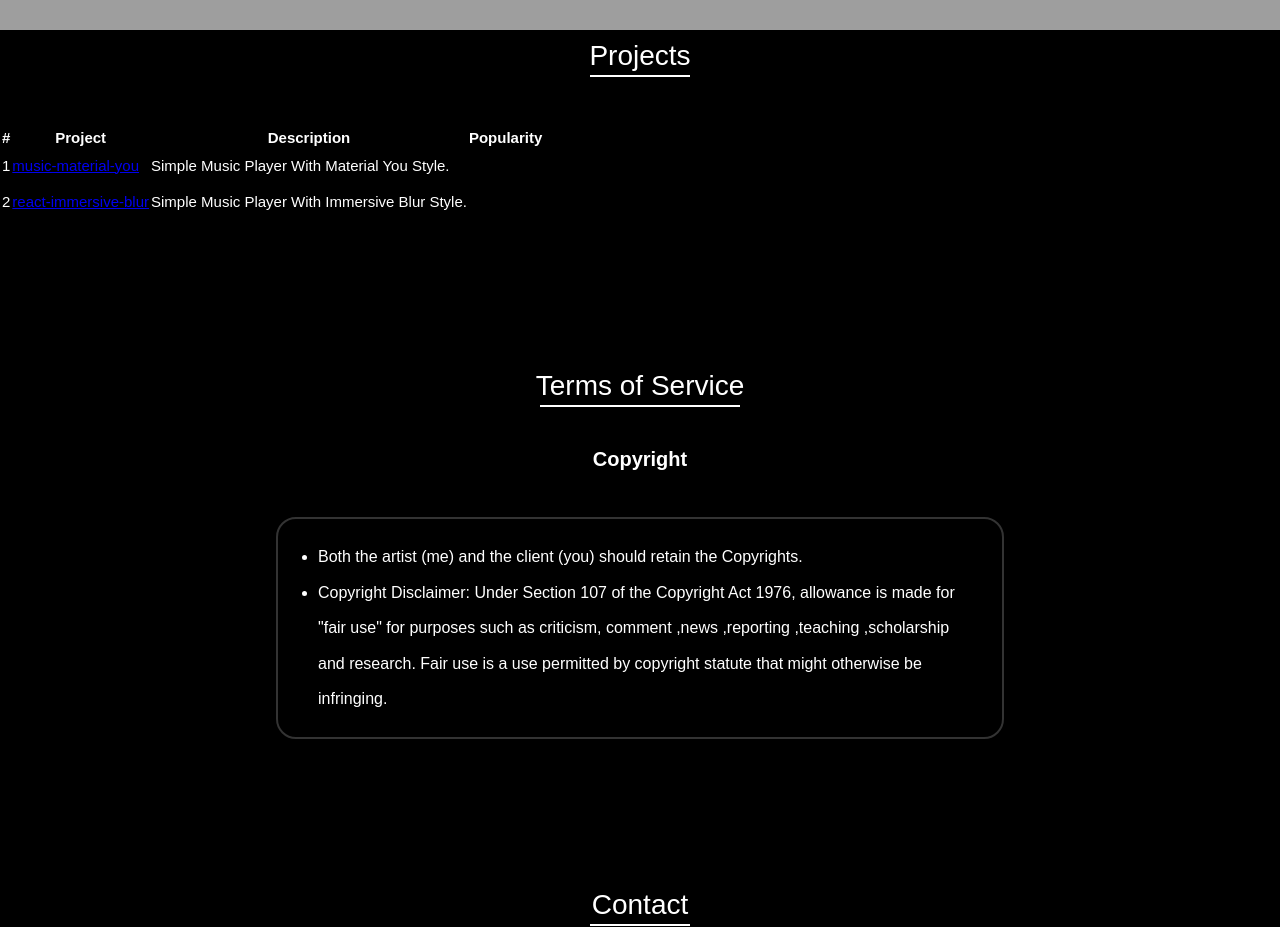
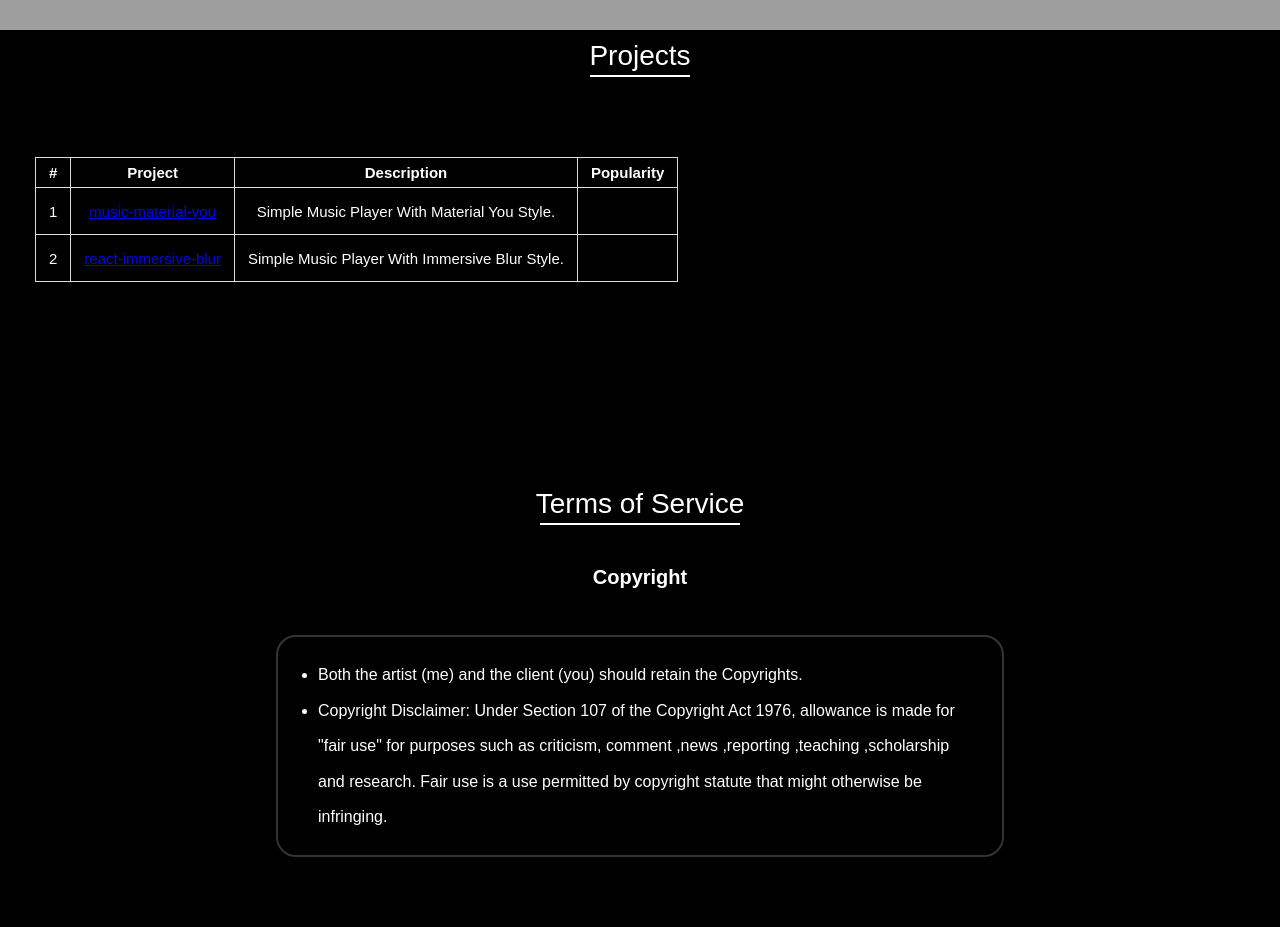
Before and after one commit to Natsuno-Shosetsu/renzalt-web, a React app: page / in a window 1280 px wide. Shown: the part 800-1727 px from the top of the page. Built offline with nearby package versions, Linux system fonts and the light colour scheme; grey boxes are pictures that could not be loaded; a script that the page names is missing.

Commit message:
ren: fixup project table 1/2
on-behalf-of: @Natsuno-Shosetsu <Natsuno-Shosetsu@organization.com>

```diff
--- a/css/content.css
+++ b/css/content.css
@@ -944,3 +944,23 @@ body{
     unicode-bidi: isolate;
     border-color: inherit;
 }
+
+.markdown-section {
+    /* margin: 0 auto; */
+    max-width: 90%;
+    padding: 30px 15px 40px;
+    position: relative;
+}
+
+.article {
+    display: block;
+    unicode-bidi: isolate;
+}
+.markdown-section tr {
+    border-top: 1px solid #ccc;
+}
+
+.markdown-section td, .markdown-section th {
+    border: 1px solid #ddd;
+    padding: 6px 13px;
+}
--- a/index.html
+++ b/index.html
@@ -116,7 +116,7 @@
         </div>
       </div>
     </div>
-    <table>
+    <section class="content"><article class="markdown-section" id="main"><table>
       <thead>
       <tr>
       <th>#</th>
@@ -138,6 +138,9 @@
       <td><img src="" data-origin="" alt="" class="medium-zoom-image"> <br><img src="" data-origin="" alt="" class="medium-zoom-image"></td>
       </tr>
       </tbody></table>
+
+
+      </article></section>
         <div class="content">
         <div id="tos">
             <div class="text-title" data-aos="fade-up"><p>Terms of Service</p></div>
```
